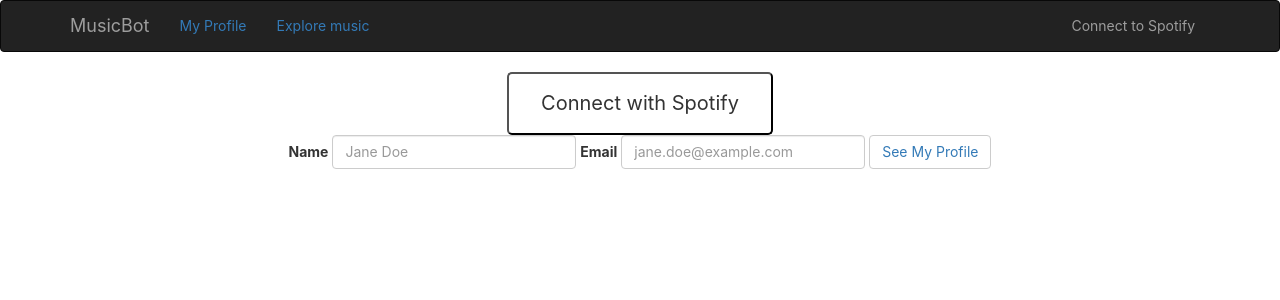
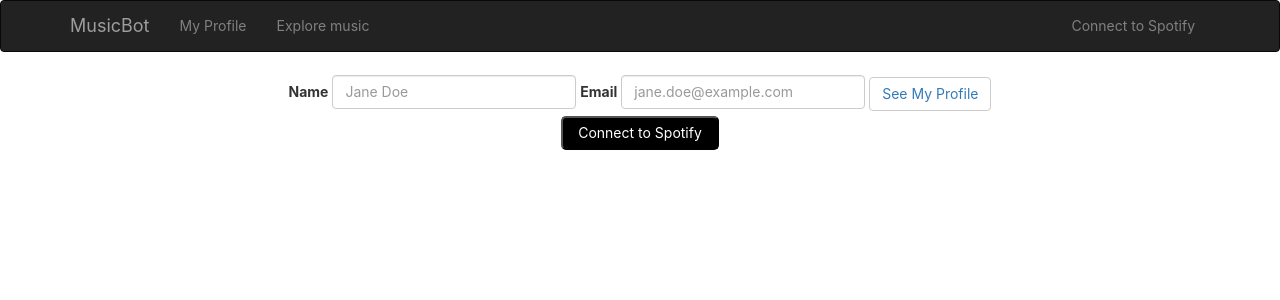
Before and after one commit to JeroenBoonen/musicbot-react-redux-app, a React (Create React App) app in the folder client/: page /signin in a window 1280 px wide. Shown: the top 300 px of the page. Built offline with nearby package versions, Linux system fonts and the light colour scheme.

Commit message:
fixed profile display issues

```diff
--- a/client/src/actions/ProfileActions.js
+++ b/client/src/actions/ProfileActions.js
@@ -23,14 +23,6 @@ function saveRecAction(rec) {
   return {
     type: 'saveRec',
     trackID: rec.trackID
-  }
-}
-
-function signInAction(jsonResp) {
-  return {
-    type: 'signIn',
-    name: jsonResp.name,
-    likes: jsonResp.likes
   }
 }
 
--- a/client/src/container/App.js
+++ b/client/src/container/App.js
@@ -53,7 +53,6 @@ class App extends Component {
         <div className="App">
           <Navbar profileID={this.props.profile.profileID}
             loggedIn={this.props.loggedIn}
-            signIn={this.submitSignIn}
             />
           <Route exact path="/" render={Welcome} />
           <div className="container-fluid">
--- a/client/src/container/Profile.js
+++ b/client/src/container/Profile.js
@@ -104,7 +104,9 @@ class Profile extends Component {
     }
     return (
       <React.Fragment>
-        <h4>Your tracks based on {this.props.searchResults.name}:</h4>
+        <div className="page=header">
+          <h4>Your tracks based on {this.props.searchResults.name}:</h4>
+        </div>
         {this.state.showRec ? this.showResult() : null}
         {profile}
       </React.Fragment>
--- a/client/src/container/ProfilePage.js
+++ b/client/src/container/ProfilePage.js
@@ -40,7 +40,7 @@ class ProfilePage extends Component {
     let tracks = this.state.tracks
     if (this.state.loggedIn) {
       return (
-        <>
+        <div className="profile-page-container">
           <div className="page-header">
             <h2>Hello {name}</h2>
             <p>Your likes: </p>
@@ -56,7 +56,7 @@ class ProfilePage extends Component {
           <button className="btn btn-primary">
             <Link to="/start">Back to browsing</Link>
           </button>
-        </>
+        </div>
     )} else {
       return (
         <p>Start <Link to="/start">exploring music!</Link></p>
--- a/client/src/css/App.css
+++ b/client/src/css/App.css
@@ -1,10 +1,5 @@
 .App {
   text-align: center;
-}
-
-.App-logo {
-  animation: App-logo-spin infinite 20s linear;
-  height: 40vmin;
 }
 
 .App-header {
@@ -26,15 +21,6 @@
   width: 500px;
 }
 
-@keyframes App-logo-spin {
-  from {
-    transform: rotate(0deg);
-  }
-  to {
-    transform: rotate(360deg);
-  }
-}
-
 .playback-button-box {
   display: flex;
   flex-direction: row;
@@ -48,6 +34,30 @@ button {
   background-color: white;
   font-size: 20px;
   font-weight: 15px;
-  padding: 15px 32px;
+  padding: 5px 15px;
   border-radius: 5px;
+  margin-top: 5px;
 }
+
+button:hover, button:active {
+  background-color: grey;
+}
+
+.nav.navbar-nav li a {
+  color: grey;
+}
+
+.nav.navbar-nav li a:active {
+  color: white;
+}
+
+.container-fluid .jumbotron {
+  background-color: white;
+}
+
+.spotify-button {
+  font-size: 1em;
+  background-color: black;
+  color: white;
+  display: inline-block;
+}
--- a/client/src/css/Rec.css
+++ b/client/src/css/Rec.css
@@ -7,19 +7,19 @@
 }
 
 .rec-info {
-  width: 25%;
+  width: 40%;
   font-weight: 400;
 }
 
 .rec-player {
-  width: 35%;
-}
-
-.rec-form {
-  width: 25%;
+  width: 60%;
 }
 
 iframe {
   border-radius: 5px;
   margin: 5px;
 }
+
+.profile-page-container button a {
+  color: white;
+}
--- /dev/null
+++ b/client/src/css/profile.css
@@ -0,0 +1,3 @@
+.profile-page-container button a {
+  color: white;
+}
--- a/client/src/presentation/ProfileForm.js
+++ b/client/src/presentation/ProfileForm.js
@@ -27,8 +27,6 @@ export default class ProfileForm extends Component {
     const profileID = this.props.profileID;
     return (
       <>
-        <button onClick={this.spotifyAuth}>
-          Connect with Spotify</button>
         <Form inline>
           <FormGroup controlId="formInlineName">
             <ControlLabel>Name</ControlLabel>{' '}
@@ -46,6 +44,10 @@ export default class ProfileForm extends Component {
             <Link to={`/profiles/${profileID}`} onClick={this.handleSubmit}>
               See My Profile</Link></Button>
         </Form>
+        <button className="spotify-button"
+          onClick={this.spotifyAuth}>
+          Connect to Spotify
+        </button>
       </>
     )
   }
--- a/client/src/presentation/Recommendation.js
+++ b/client/src/presentation/Recommendation.js
@@ -7,9 +7,10 @@ import '../css/Rec.css'
 const Recommendation = ({rec, showNextTrack, showPreviousTrack, saveLike, iframeSRC}) => (
   <div className="rec-container">
     <div className="rec-info">
-      <p>{rec.name}</p>
+      <p><a href={rec.external_urls.spotify}>{rec.name}</a></p>
       <p>Popularity: {rec.popularity}</p>
       <p>Artist: {rec.artists[0]['name']}</p>
+      <Like saveLike={saveLike} />
     </div>
     <div className="rec-player">
       <Playback showNextTrack={showNextTrack} showPreviousTrack={showPreviousTrack}/>
@@ -18,9 +19,6 @@ const Recommendation = ({rec, showNextTrack, showPreviousTrack, saveLike, iframe
         allowTransparency='true' allow='encrypted-media'>
       </iframe>
     </div>
-    <div className="rec-form">
-      <Like saveLike={saveLike} />
-    </div>
   </div>
 )
 
--- a/client/src/reducers/reducers.js
+++ b/client/src/reducers/reducers.js
@@ -31,12 +31,10 @@ function profileIDReducer(state={showProfile: false, profileID: ''}, action) {
 }
 
 //get profile likes when ProfilePage mounts
-function logInReducer(state = {loggedIn: false}, action) {
+function logInReducer(state = false, action) {
   switch (action.type) {
     case 'signIn':
-      return {
-        loggedIn: true
-      }
+      return true
     default:
       return state
   }
```
Also changed, not shown: 2 other files (tests, documents, lock files or other folders).
